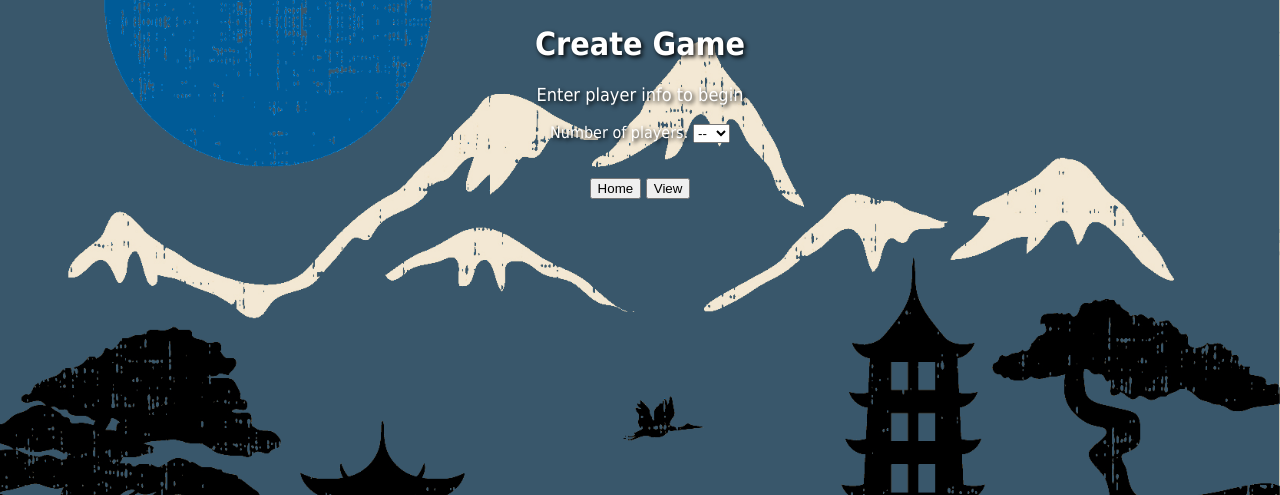
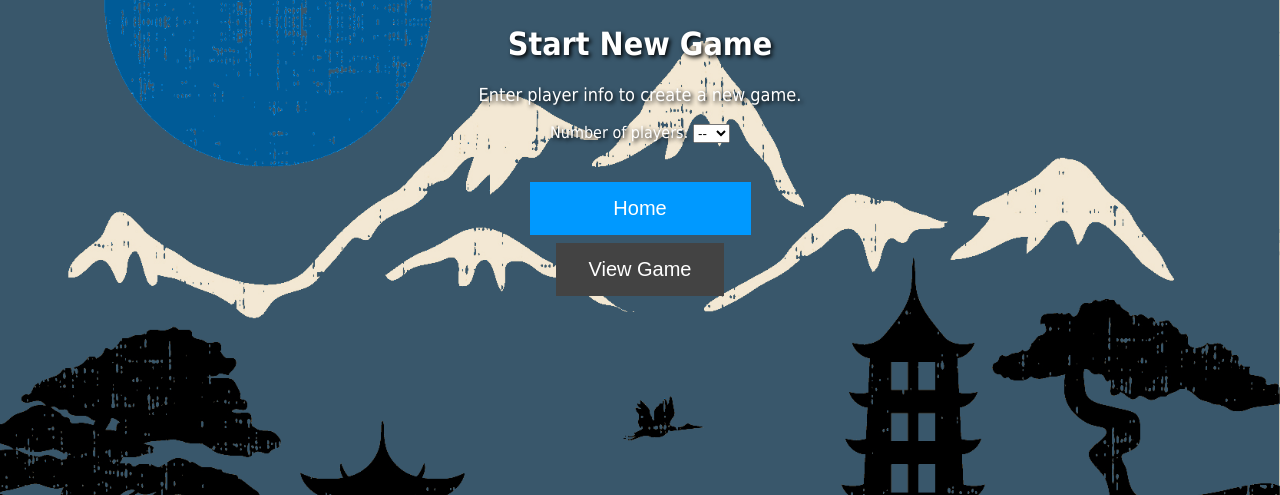
Before and after one commit to minterm/assassin, a Flask app: page /new in a window 1280 px wide. Shown: the top 495 px of the page. Run offline with Flask 2, Linux system fonts and the light colour scheme; some libraries are stand-ins or nearby versions.

Commit message:
fixed buttons
the rest isn't worth making pretty at this point

```diff
--- a/server/templates/newGame.html
+++ b/server/templates/newGame.html
@@ -8,8 +8,8 @@
 </head>
 <body>
 
-    <h1>Create Game</h1>
-    <p>Enter player info to begin</p>
+    <h1>Start New Game</h1>
+    <p>Enter player info to create a new game.</p>
 
     <div id="playerInfo" class="playerInfo">
         Number of players:
@@ -23,9 +23,11 @@
 
     <br>
     <div>
-        <a href="/"><button>Home</button></a>
-        <a href="/view"><button>View</button></a>
+        <a href="/home"><button class="button button2">Home</button></a>
     </div>
+	<div align="center">
+		<a href="/view"><button class="button button3">View Game</button></a>
+	</div>
 
 	<!-- ================== JavaScript ================== -->
     <script src="//code.jquery.com/jquery-1.11.3.min.js"></script>
```
